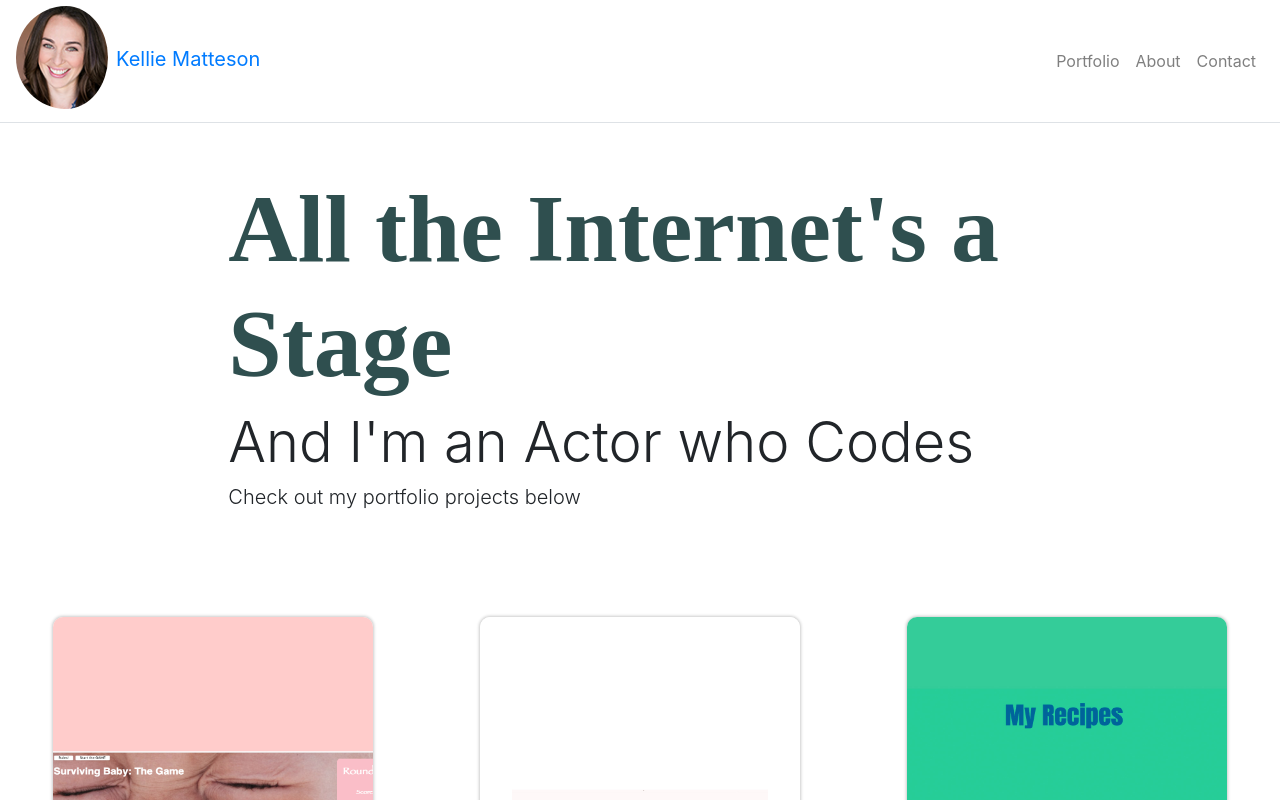
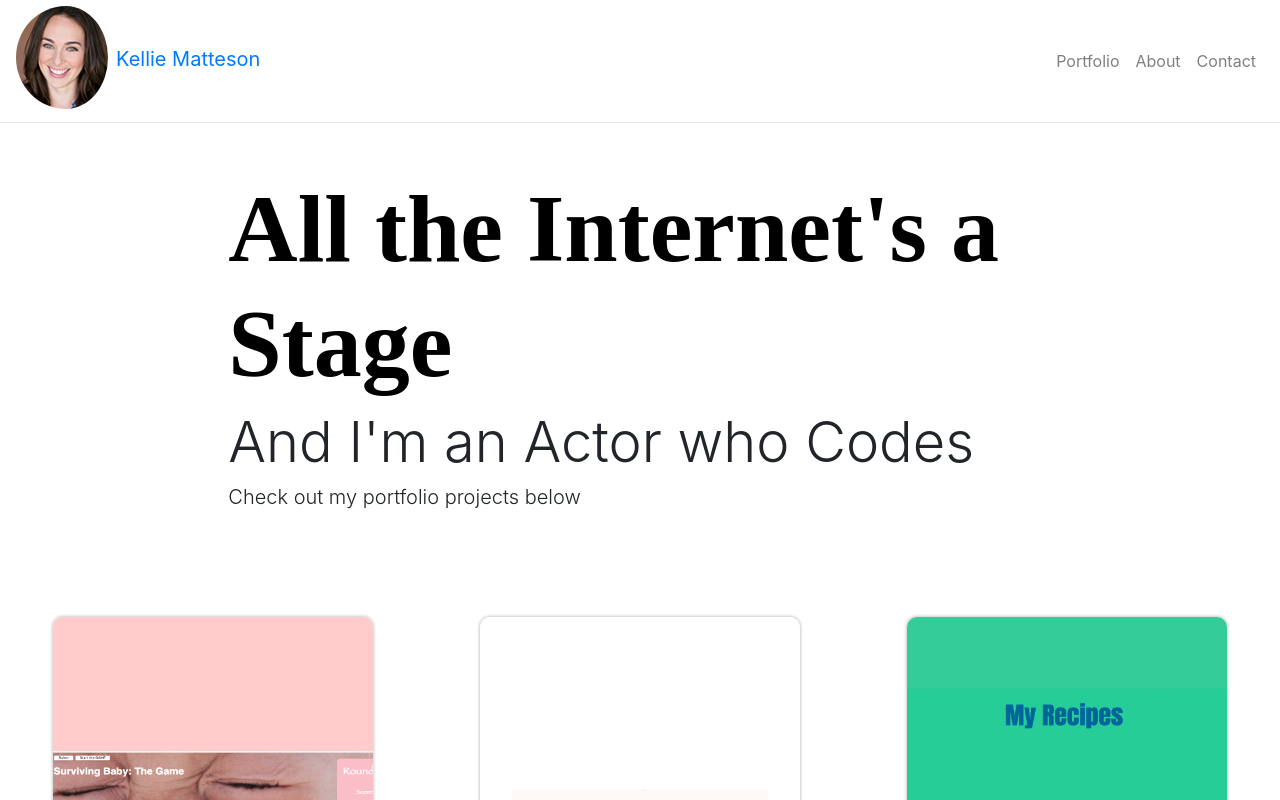
Before and after one commit to kelliematteson/portfolio, a React (Create React App) app: page / in a window 1280 px wide. Shown: the top 800 px of the page. Built offline with nearby package versions, Linux system fonts and the light colour scheme; a web font is replaced by a local one.

Commit message:
adjusted h1 color

```diff
--- a/src/App.scss
+++ b/src/App.scss
@@ -13,7 +13,7 @@ $a-tags-hover: 'a:active, a:hover';
 
 }
 h1 {
-  color: darkslategray;
+  color: black;
 }
 img {
   width: 85%;
```
